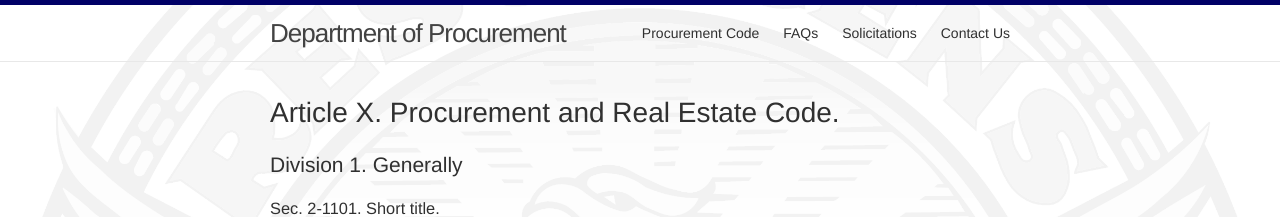
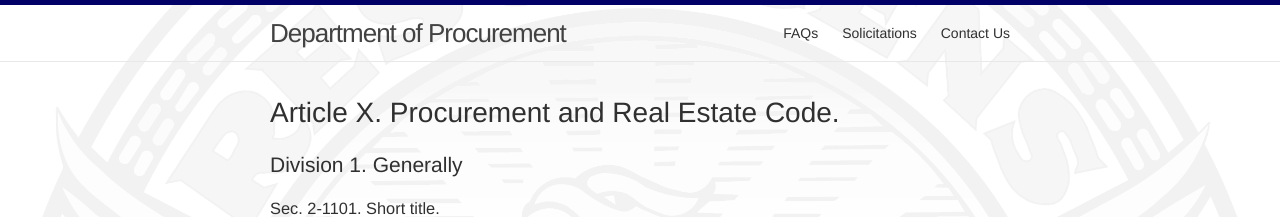
Before and after one commit to codeforamerica/atlanta-procurement-www, a Jekyll site: the page built from procurement-code/index.html, in a window 1280 px wide and 900 px high. Shown: the top 217 px of the window. Built offline with Jekyll 4.4.1, drawn with Linux system fonts in a browser that asks for light colours; nearby versions of some CDN libraries.

Commit message:
Move the procurement code link out of the main header.

```diff
--- a/procurement-code/index.html
+++ b/procurement-code/index.html
@@ -1,6 +1,5 @@
 ---
 layout: default
-title: Procurement Code
 permalink: /code/
 ---
 <h1>Article X. Procurement and Real Estate Code.</h1>
```
